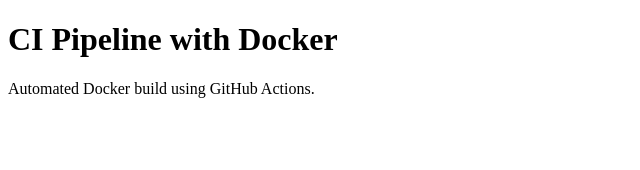
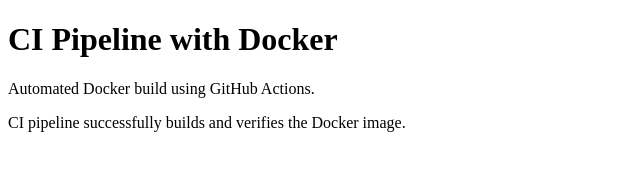
Before and after one commit to jeevaAj25/ci-docker-demo2, a plain HTML site: page app/index.html in a window 1280 px wide. Shown: the whole page, without its empty margins (0-640 px from the left). Drawn offline with Linux system fonts and the light colour scheme.

Commit message:
Update index.html

```diff
--- a/app/index.html
+++ b/app/index.html
@@ -6,5 +6,6 @@
 <body>
     <h1>CI Pipeline with Docker</h1>
     <p>Automated Docker build using GitHub Actions.</p>
+    <p>CI pipeline successfully builds and verifies the Docker image.</p>
 </body>
 </html>
```
